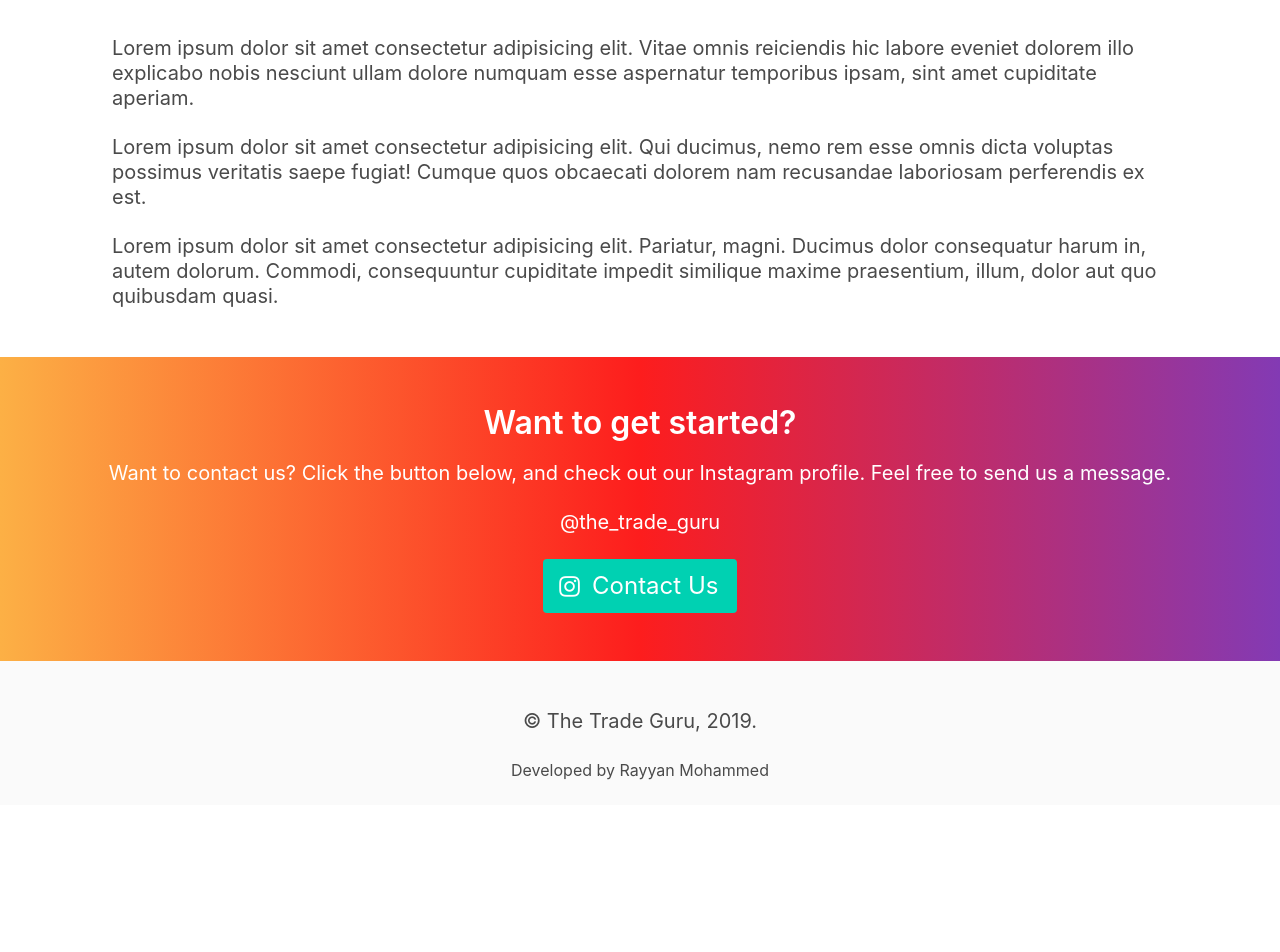
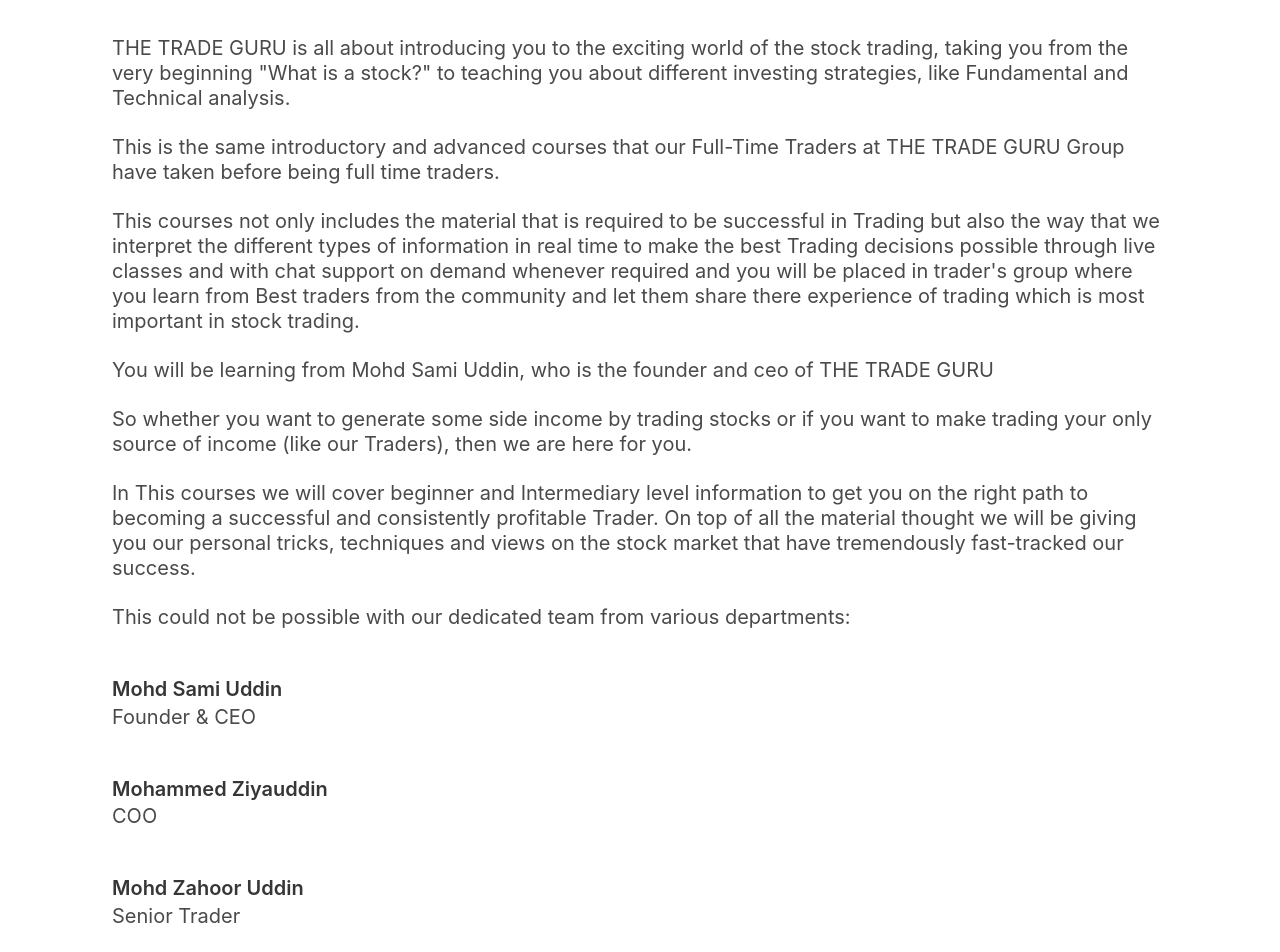
Before and after one commit to arr-demo/sami-demo, a plain HTML site: page pages/about.html in a window 1280 px wide. Shown: the part 160-1112 px from the top of the page. Before the commit the page ends 965 px from the top, so only its background shows below. Drawn offline with nearby package versions, Linux system fonts and the light colour scheme.

Commit message:
Form, about

```diff
--- a/pages/about.html
+++ b/pages/about.html
@@ -63,9 +63,19 @@
                 <div class="about-content">
                     <h1 class="title">About Us</h1>
                     <br>
-                    <p class="subtitle">Lorem ipsum dolor sit amet consectetur adipisicing elit. Vitae omnis reiciendis hic labore eveniet dolorem illo explicabo nobis nesciunt ullam dolore numquam esse aspernatur temporibus ipsam, sint amet cupiditate aperiam.</p>
-                    <p class="subtitle">Lorem ipsum dolor sit amet consectetur adipisicing elit. Qui ducimus, nemo rem esse omnis dicta voluptas possimus veritatis saepe fugiat! Cumque quos obcaecati dolorem nam recusandae laboriosam perferendis ex est.</p>
-                    <p class="subtitle">Lorem ipsum dolor sit amet consectetur adipisicing elit. Pariatur, magni. Ducimus dolor consequatur harum in, autem dolorum. Commodi, consequuntur cupiditate impedit similique maxime praesentium, illum, dolor aut quo quibusdam quasi.</p>
+                    <p class="subtitle">THE TRADE GURU is all about introducing you to the exciting world of the stock trading, taking you from the very beginning "What is a stock?" to teaching you about different investing strategies, like Fundamental and Technical analysis.</p>
+                    <p class="subtitle">This is the same introductory  and advanced courses that our Full-Time Traders at THE TRADE GURU Group have taken before being full time traders.</p>
+                    <p class="subtitle">This courses not only includes the material that is required to be successful in Trading but also the way that we interpret the different types of information in real time to make the best Trading decisions possible through live classes and with chat support on demand whenever required and you will be placed in trader's group where you learn from Best traders from the community and let them share there experience of trading which is most important in stock trading.</p>
+                    <p class="subtitle">You will be learning from Mohd Sami Uddin, who is the founder and ceo of THE TRADE GURU</p>
+                    <p class="subtitle">So whether you want to generate some side income by trading stocks or if you want to make trading your only source of income (like our Traders), then we are here for you. </p>
+                    <p class="subtitle">In This courses we will cover beginner and Intermediary level information to get you on the right path to becoming a successful and consistently profitable Trader. On top of all the material thought we will be giving you our personal tricks, techniques and views on the stock market that have tremendously fast-tracked our success.</p>
+                    <p class="subtitle">This could not be possible with our dedicated team from various departments:</p><br>
+                    <p class="title is-5">Mohd Sami Uddin</p>
+                    <p class="subtitle">Founder & CEO</p><br>
+                    <p class="title is-5">Mohammed Ziyauddin</p>
+                    <p class="subtitle">COO</p><br>
+                    <p class="title is-5">Mohd Zahoor Uddin</p>
+                    <p class="subtitle">Senior Trader</p>
 
 
                 </div>
```
Also changed, not shown: pages/contact.html (+29 -1 lines).
